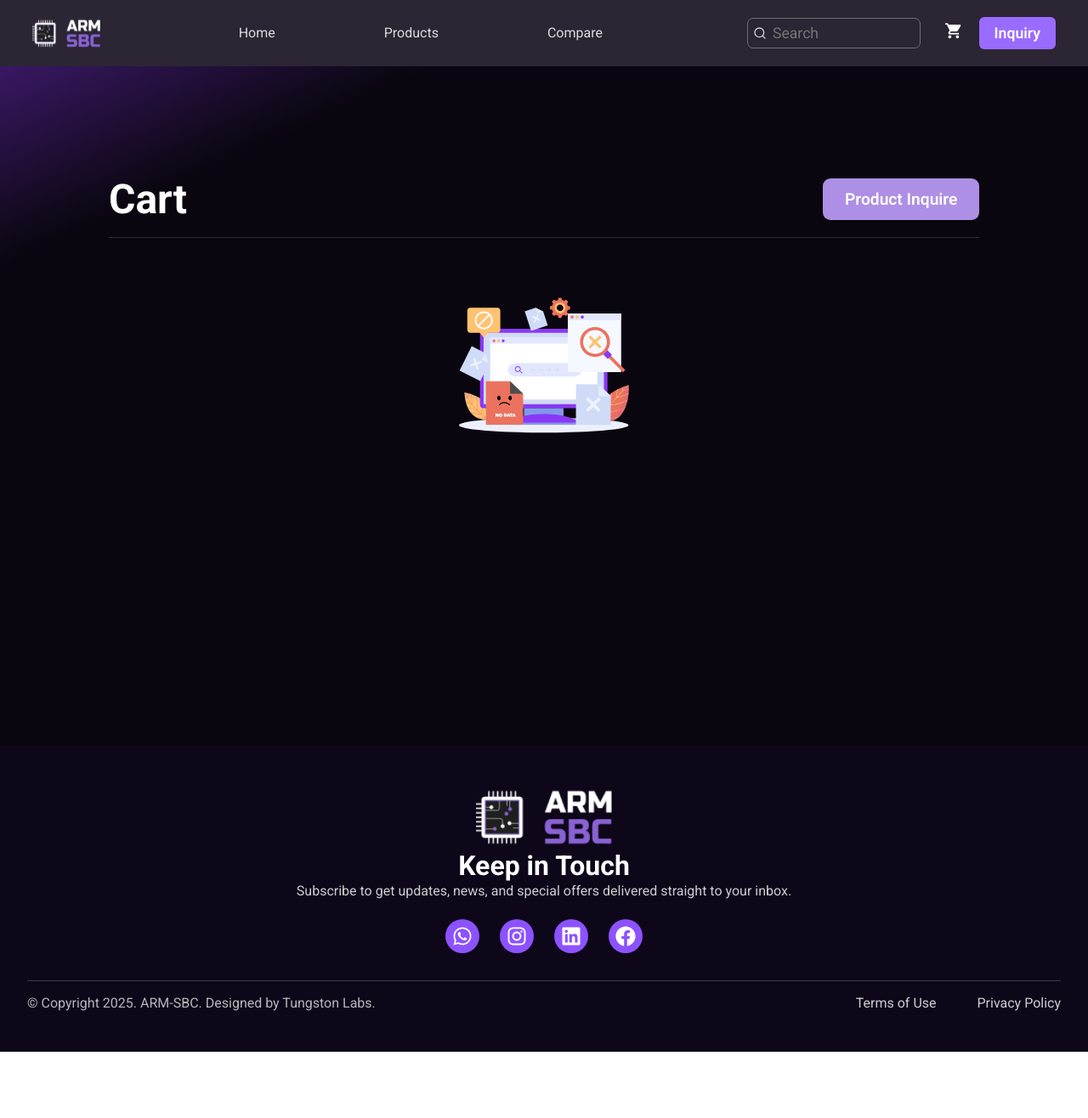
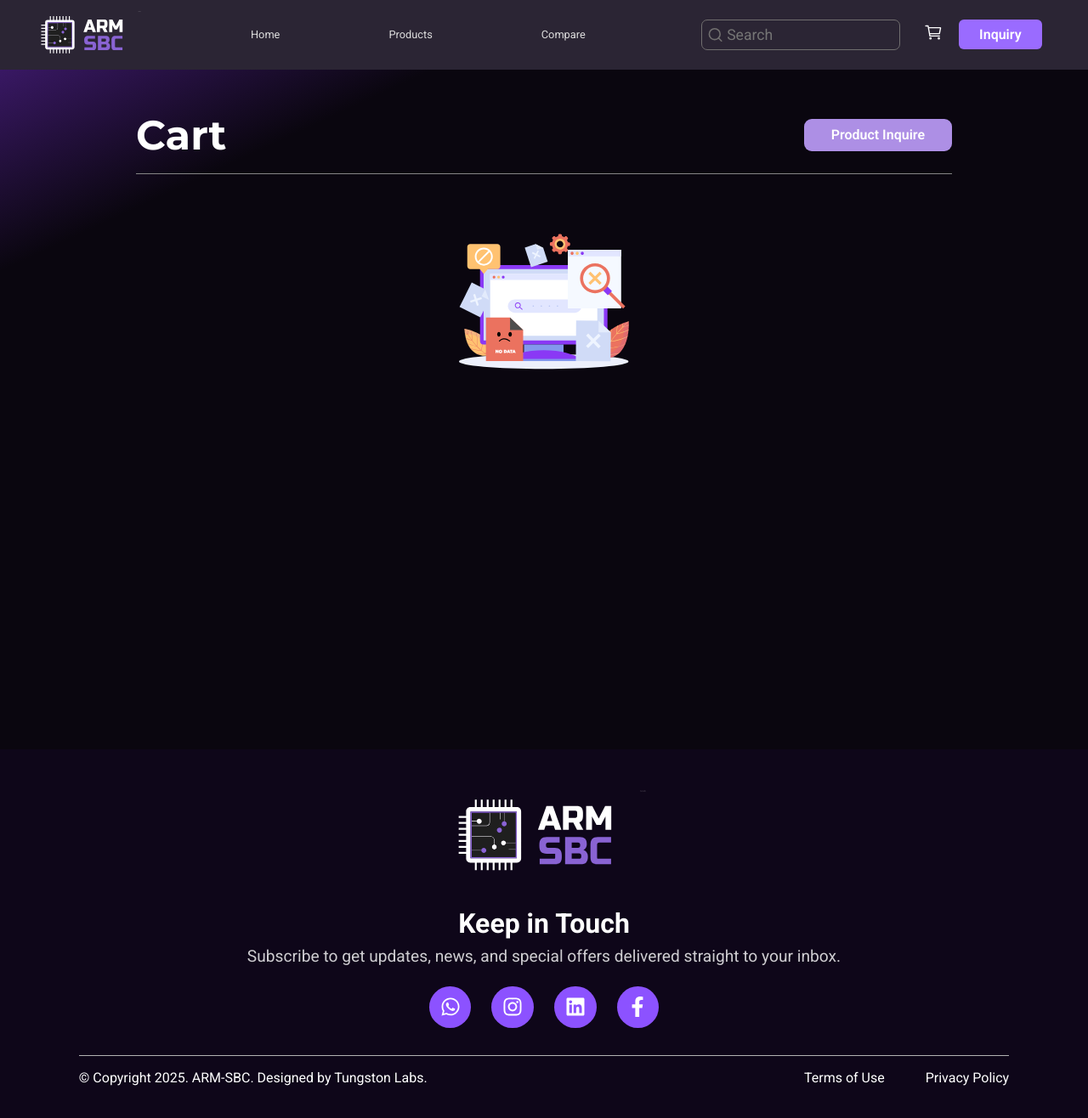
Before and after one commit to Tungston-labs/Arm_Sbc, a React (Vite) app: page /cartpage in a window 1280 px wide. Shown: the top 1316 px of the page at 85% size. Before the commit the page ends 1238 px from the top, so only its background shows below. Built offline with nearby package versions, Linux system fonts and the light colour scheme.

Commit message:
bugs fixied

```diff
--- a/src/Components/Footer/Footer.Styles.js
+++ b/src/Components/Footer/Footer.Styles.js
@@ -41,28 +41,25 @@ export const LogoSection = styled.div`
 
   @media (min-width: 901px) and (max-width: 1200px) {
     gap: 0.6rem;
-   margin-bottom: 0.2rem;
+   margin-bottom: 2rem;
   }
 
   @media (min-width: 1201px) and (max-width: 1920px) {
     gap: 0.7rem;
-   margin-bottom: 0.2rem;
+   margin-bottom: 2rem;
   }
 
   @media (min-width: 1921px) and (max-width: 3840px) {
     gap: 0.8rem;
-   margin-bottom: 0.2rem;
+   margin-bottom: 3rem;
   }
 
   @media (min-width: 3841px) and (max-width: 7680px) {
     gap: 0.9rem;
-   margin-bottom: 0.2rem;
+   margin-bottom: 3rem;
   }
 
-  @media (min-width: 7681px) {
-    gap: 1rem;
-   margin-bottom: 0.2rem;
-  }
+
 `;
 
 export const Logo = styled.img`
@@ -79,20 +76,18 @@ export const Logo = styled.img`
   }
 
   @media (min-width: 1201px) and (max-width: 1920px) {
-    width: 10rem;
+    width: 15rem;
   }
 
   @media (min-width: 1921px) and (max-width: 3840px) {
-    width: 12rem;
+    width: 18rem;
   }
 
   @media (min-width: 3841px) and (max-width: 7680px) {
-    width: 14rem;
+    width: 20rem;
   }
 
-  @media (min-width: 7681px) {
-    width: 100px;
-  }
+
 `;
 
 
@@ -100,7 +95,7 @@ export const Logo = styled.img`
 export const Heading = styled.h3`
   font-size: 1.8rem;
   font-weight: bold;
-  margin-bottom: 0.1rem;
+  margin-bottom: 0.5rem;
   font-family: 'Roboto';
   @media (min-width: 600px) {
     font-size: 1.5rem;
@@ -113,13 +108,15 @@ export const Heading = styled.h3`
   @media (min-width: 1200px) {
     font-size: 2rem;
   }
-
+ @media (min-width: 1440px) {
+    font-size: 2.5rem;
+  }
   @media (min-width: 1920px) {
-    font-size: 2.5rem;
+    font-size: 2.8rem;
   }
 
   @media (min-width: 3840px) {
-    font-size: 2.8rem;
+    font-size: 3rem;
   }
 
   @media (min-width: 7680px) {
@@ -129,16 +126,49 @@ export const Heading = styled.h3`
 
 
 export const Subtitle = styled.p`
-  max-width: 600px;
-  font-size: 1rem;
+  font-family: 'Roboto';
   opacity: 0.8;
   margin-bottom: 1.5rem;
-  font-family: 'Roboto';
+  text-align: center;
+  max-width: 100%;
 
-  @media (min-width: 3840px) {
+  /* Extra small screens (mobile) */
+  @media (max-width: 600px) {
+    font-size: 0.8rem;
+    max-width: 90%;
+  }
+
+  /* Small screens (tablet) */
+  @media (min-width: 601px) and (max-width: 900px) {
+    font-size: 0.9rem;
+
+  }
+
+  /* Medium screens (desktop) */
+  @media (min-width: 901px) and (max-width: 1200px) {
+    font-size: 1rem;
+
+  }
+
+  /* Large screens */
+  @media (min-width: 1201px) and (max-width: 1920px) {
+    font-size: 1.2rem;
+
+  }
+
+  /* Extra large screens (4K) */
+  @media (min-width: 1921px) and (max-width: 3840px) {
     font-size: 1.5rem;
+
+  }
+
+  /* Ultra large screens (8K) */
+  @media (min-width: 3841px) {
+    font-size: 2rem;
+
   }
 `;
+
 
 export const SocialIcons = styled.div`
   display: flex;
@@ -150,7 +180,7 @@ export const Icon = styled.a`
   background: #8c52ff;
   color: #fff;
   font-size: 1.5rem;
-  padding: 0.5rem;
+  padding: 0.8rem;
   border-radius: 50%;
   display: flex;
   align-items: center;
@@ -162,20 +192,46 @@ export const Icon = styled.a`
     color: #8c52ff;
   }
 
-  @media (min-width: 3840px) {
+
+  @media (max-width: 600px) {
+    font-size: 1.2rem;
+    padding: 0.6rem;
+  }
+
+
+  @media (min-width: 601px) and (max-width: 900px) {
+    font-size: 1.3rem;
+    padding: 0.7rem;
+  }
+
+
+  @media (min-width: 901px) and (max-width: 1920px) {
+    font-size: 1.5rem;
+    padding: 0.8rem;
+  }
+
+
+  @media (min-width: 1921px) and (max-width: 3840px) {
     font-size: 3rem;
     padding: 1rem;
   }
+
+
+  @media (min-width: 3841px) {
+    font-size: 4rem;
+    padding: 1.2rem;
+  }
 `;
 
+
 export const BottomBar = styled.div`
-  border-top: 1px solid rgba(255, 255, 255, 0.2);
+  border-top: 1px solid #B2B2B2;
   padding-top: 1rem;
   display: flex;
   flex-direction: column;
   align-items: center;
   gap: 0.75rem;
-  width: 100%;
+  width: 90%;
 
   @media (min-width: 768px) {
     flex-direction: row;
@@ -186,11 +242,11 @@ export const BottomBar = styled.div`
 export const Links = styled.div`
   display: flex;
   gap: 1.5rem;
-
+color: #FFFFFF;
   a {
     color: #fff;
     text-decoration: none;
-    opacity: 0.8;
+    /* opacity: 0.8; */
     font-size: 0.85rem;
 
     &:hover {
@@ -240,9 +296,9 @@ export const Links = styled.div`
 
 export const CopyRight = styled.p`
   font-size: 0.8rem;
-  opacity: 0.7;
+  /* opacity: 0.7; */
   text-align: center;
-
+color: #FFFFFF;
   @media (min-width: 768px) {
     font-size: 0.9rem;
   }
--- a/src/Components/Footer/Footer.jsx
+++ b/src/Components/Footer/Footer.jsx
@@ -12,8 +12,8 @@ import {
   CopyRight,
 } from "./Footer.Styles";
 
-import { FaWhatsapp, FaInstagram, FaLinkedin, FaFacebook } from "react-icons/fa";
-import logo from "../../assets/main/logo.svg";
+import { FaWhatsapp, FaInstagram, FaLinkedin, FaFacebookF } from "react-icons/fa";
+import logo from "../../assets/main/logo2.svg";
 
 const Footer = () => {
   return (
@@ -34,7 +34,7 @@ const Footer = () => {
         <Icon href="#"><FaWhatsapp /></Icon>
         <Icon href="#"><FaInstagram /></Icon>
         <Icon href="#"><FaLinkedin /></Icon>
-        <Icon href="#"><FaFacebook /></Icon>
+        <Icon href="#"><FaFacebookF /></Icon>
       </SocialIcons>
       <BottomBar>
         <CopyRight>© Copyright 2025. ARM-SBC. Designed by Tungston Labs.</CopyRight>
--- a/src/Components/Inquirypage/ProductListSection.jsx
+++ b/src/Components/Inquirypage/ProductListSection.jsx
@@ -79,7 +79,7 @@ function ProductListSection({ selectedProducts, setSelectedProducts }) {
                   <ProductCard key={product.id}>
                     <ProductTitle>{product?.product?.name}</ProductTitle>
                     <ProductSpecs>
-                      <li>{product?.product?.cores} core</li>
+                      <li>{product?.product?.cores} Core</li>
                       <li>{product?.product?.ram} Ram</li>
                       <li>{product?.product?.storage} Storage</li>
                     <li>
--- a/src/Components/Navbar/Navbar.Styles.js
+++ b/src/Components/Navbar/Navbar.Styles.js
@@ -1,6 +1,8 @@
 
 import styled from "styled-components";
 import { FiSearch } from "react-icons/fi";
+import { NavLink } from "react-router-dom";
+
 export const Nav = styled.nav`
   width: 100%;
   background: #2b2534;
@@ -63,7 +65,7 @@ export const Logo = styled.div`
 
     img,
     svg {
-      width: 4rem;
+      width: 6rem;
     }
   }
 
@@ -73,17 +75,17 @@ export const Logo = styled.div`
 
     img,
     svg {
-      width: 5rem;
+      width: 8rem;
     }
   }
 
 
   @media (min-width: 1441px) and (max-width: 2560px) {
-    font-size: 1.8rem;
+    font-size: 1.9rem;
 
     img,
     svg {
-      width: 7rem;
+      width: 10rem;
     }
   }
 
@@ -92,7 +94,7 @@ export const Logo = styled.div`
 
     img,
     svg {
-      width: 10rem;
+      width: 12rem;
     }
   }
 
@@ -110,7 +112,7 @@ export const Logo = styled.div`
 export const NavLinks = styled.div`
   display: flex;
   gap: 3rem;
-
+ font-family: 'Roboto';
   @media (max-width: 7680px) {
     gap: 15rem;
   }
@@ -136,6 +138,7 @@ export const Badge = styled.span`
   color: RED;
   font-size: 0.9rem;
   font-weight: bold;
+   font-family: 'Roboto';
   border-radius: 50%;
   padding: 0.2rem 0.5rem;
   min-width: 18px;
@@ -148,16 +151,21 @@ export const Badge = styled.span`
   right: -10px;
 `;
 
-export const NavLinkItem = styled.a`
+export const NavLinkItem = styled(NavLink)`
   position: relative;
   text-decoration: none;
   color: #ddd;
   font-size: 1.5rem;
   font-family: 'Roboto';
 
+  &.active {
+    color: #9a6bff; /* Highlight the current page link */
+  }
+
   &:hover {
     color: #9a6bff;
   }
+
 
   @media (max-width: 7680px) {
     font-size: 1.8rem;
@@ -166,13 +174,17 @@ export const NavLinkItem = styled.a`
   @media (max-width: 3840px) {
     font-size: 1.8rem;
   }
-
+  @media (max-width: 2560px) {
+    font-size: 1.2rem;
+  }
   @media (max-width: 1920px) {
-    font-size: 1rem;
+    font-size: 0.9rem;
   }
-
+  @media (max-width: 1440px) {
+    font-size: 0.8rem;
+  }
   @media (max-width: 1200px) {
-    font-size: 0.8rem;
+    font-size: 0.6rem;
   }
 
   @media (max-width: 900px) {
@@ -199,7 +211,8 @@ export const NavLinkItem = styled.a`
 export const RightSection = styled.div`
   display: flex;
   align-items: center;
-  gap: 2.5rem;
+  gap: 2rem;
+  padding-right: 1rem;
 
   @media (max-width: 7680px) {
     gap: 1.8rem;
@@ -225,25 +238,29 @@ export const RightSection = styled.div`
 
 export const SearchBox = styled.div`
   position: relative;
-  width: 350px;
+  width: 250px;
   display: flex;
   align-items: center;
   padding: 0.5rem;
-
+ font-family: 'Roboto';
   @media (max-width: 7680px) {
     width: 300px;
   }
 
   @media (max-width: 3840px) {
+    width: 350px;
+  }
+@media (max-width: 2560px) {
+    width: 320px;
+  }
+  @media (max-width: 1920px) {
+    width: 280px;
+  }
+  @media (max-width: 1440px) {
     width: 250px;
   }
-
-  @media (max-width: 1920px) {
-    width: 220px;
-  }
-
   @media (max-width: 1200px) {
-    width: 180px;
+    width: 200px;
   }
 
   @media (max-width: 900px) {
@@ -261,9 +278,10 @@ export const SearchInput = styled.input`
   background-color: #2B2534;
   color: #fff;
   outline: none;
+ font-family: 'Roboto';
+  ::placeholder {
+    color: #716F6F;
 
-  ::placeholder {
-    color: #d3d3d3;
   }
 
   @media (max-width: 7680px) {
@@ -297,10 +315,10 @@ export const SearchIcon = styled(FiSearch)`
   left: 0.8rem;
   top: 50%;
   transform: translateY(-50%);
-  color: #d3d3d3;
+  color: #716F6F;
   font-size: 1.2rem;
   pointer-events: none;
-
+ font-family: 'Roboto';
   @media (max-width: 7680px) {
     left: 1.5;
     font-size: 1.1rem;
@@ -308,12 +326,12 @@ export const SearchIcon = styled(FiSearch)`
 
   @media (max-width: 3840px) {
     left: 1.2rem;
-    font-size: 1.2rem;
+    font-size: 1.5rem;
   }
 
   @media (max-width: 1920px) {
     left: 0.9rem;
-    font-size: 1rem;
+    font-size: 1.2rem;
   }
 
   @media (max-width: 1200px) {
@@ -326,7 +344,7 @@ export const CartIcon = styled.div`
   position: relative;
   font-size: 2rem;
   cursor: pointer;
-
+ font-family: 'Roboto';
   @media (max-width: 7680px) {
     font-size: 1.8rem;
   }
@@ -381,7 +399,7 @@ export const InquiryButton = styled.button`
   font-size: 1.4rem;
   cursor: pointer;
   transition: all 0.2s ease;
-
+ font-family: 'Roboto';
   &:hover {
     background: #7f4ce0;
   }
@@ -392,18 +410,24 @@ export const InquiryButton = styled.button`
   }
 
   @media (max-width: 3840px) {
-    font-size: 1.2rem;
-    padding: 0.6rem 1.2rem;
+    font-size: 1.8rem;
+  padding: 0.8rem 2rem;
   }
-
+ @media (max-width: 2560px) {
+    font-size: 1.5rem;
+     padding: 0.7rem 2rem;
+  }
   @media (max-width: 1920px) {
-    font-size: 1.1rem;
-    padding: 0.55rem 1.1rem;
+    font-size: 1rem;
+    padding: 0.7rem 2rem;
   }
-
+ @media (max-width: 1440px) {
+    font-size: 1rem;
+    padding: 0.5rem 1.5rem;
+  }
   @media (max-width: 1200px) {
     font-size: 1rem;
-    padding: 0.5rem 1rem;
+   padding: 0.5rem 1.5rem;
   }
 
   @media (max-width: 900px) {
@@ -424,7 +448,7 @@ export const Hamburger = styled.div`
   display: none;
   font-size: 1.8rem;
   cursor: pointer;
-
+ font-family: 'Roboto';
   @media (max-width: 900px) {
     display: block;
   }
@@ -438,17 +462,23 @@ export const MobileMenu = styled.div`
   border-radius: 0 0 8px 8px;
 `;
 
-export const MobileNavItem = styled.a`
+export const MobileNavItem = styled(NavLink)`
   text-decoration: none;
   color: #ddd;
   padding: 0.8rem 0;
-border-bottom: 0.2px solid #FFF;
+  border-bottom: 0.2px solid #FFF;
   font-size: 1rem;
   text-align: left;
 
-  &:first-child {
+  &.active {
     color: #9a6bff;
   }
+
+  &:hover {
+    color: #9a6bff;
+  }
+
+
 
   &:last-of-type {
     border-bottom: none;
@@ -468,6 +498,7 @@ export const MobileInquiryButton = styled.button`
   border-radius: 4px;
   color: white;
   font-weight: 600;
+   font-family: 'Roboto';
   cursor: pointer;
 
   &:hover {
--- a/src/Components/Navbar/Navbar.jsx
+++ b/src/Components/Navbar/Navbar.jsx
@@ -17,9 +17,9 @@ import {
   SearchIcon,Badge
 } from "./Navbar.Styles";
 import { FaBars, FaTimes } from "react-icons/fa";
-import logo from "../../assets/main/logo.svg";
-import { IoMdCart } from "react-icons/io";
- import { Link, useNavigate } from "react-router-dom";
+import logo from "../../assets/main/logo2.svg";
+import { IoCartOutline } from "react-icons/io5";
+ import { Link, NavLink,useNavigate } from "react-router-dom";
 import { useDispatch, useSelector } from "react-redux";
 import { fetchCartItems } from "../../redux/cartSlice";
 
@@ -72,21 +72,17 @@ const Navbar = () => {
         </Logo>
 
    <NavLinks>
-          <NavLinkItem as={Link} to="/">
+  <NavLinkItem to="/" end>
     Home
   </NavLinkItem>
-          <NavLinkItem as={Link} to="/product">
+  <NavLinkItem to="/product">
     Products
   </NavLinkItem>
-          <NavLinkItem
-            as={Link}
-            to="/compare"
-            className="compare"
-            // data-count="3"
-          >
+  <NavLinkItem to="/compare">
     Compare {compareCount > 0 && <Badge>{compareCount}</Badge>}
   </NavLinkItem>
 </NavLinks>
+
 
         <RightSection>
           <SearchBox onSubmit={handleSearch}>
@@ -103,7 +99,7 @@ const Navbar = () => {
           </SearchBox>
 
           <CartIcon onClick={() => navigate("/cartpage")}>
-            <IoMdCart />
+            <IoCartOutline />
             {cartCount > 0 && <span className="badge">{cartCount}</span>}
           </CartIcon>
           <InquiryButton onClick={() => navigate("/inquiry-page")}>
@@ -118,16 +114,16 @@ const Navbar = () => {
 
       {isOpen && (
         <MobileMenu>
-          <MobileNavItem as={Link} to="/">
+          <MobileNavItem as={NavLink} to="/" end>
     Home
   </MobileNavItem>
-          <MobileNavItem as={Link} to="/product">
+  <MobileNavItem as={NavLink} to="/product">
     Product
   </MobileNavItem>
-          <MobileNavItem as={Link} to="/compare">
+  <MobileNavItem as={NavLink} to="/compare">
     Compare {compareCount > 0 && `(${compareCount})`}
   </MobileNavItem>
-          <MobileNavItem as={Link} to="/cartpage">
+  <MobileNavItem as={NavLink} to="/cartpage">
     Cart
   </MobileNavItem>
           <MobileInquiryButton onClick={() => navigate("/inquiry-page")}>
--- a/src/pages/Inquiryform/InquiryPage.Styles.js
+++ b/src/pages/Inquiryform/InquiryPage.Styles.js
@@ -161,7 +161,7 @@ export const ProductSpecs = styled.ul`
   margin: 0.5rem 0;
   padding-left: 1rem;
   list-style: disc;
-  color: #cfd2f3;
+  color: white;
  font-family: "Roboto";
   font-size: 2.5rem;
 @media (max-width: 3860px) {
@@ -296,24 +296,30 @@ export const FormTitle = styled.h2`
   font-weight: 700;
   margin-bottom: 1rem;
   text-align: center;
-font-family: "Roboto";
+font-family: "Montserrat";
+
   @media (max-width: 480px) {
     font-size: 1rem;
   }
 
   @media (max-width: 768px) {
+    font-size: 1.8rem;
+  }
+ @media (max-width: 1440px) {
     font-size: 1.5rem;
   }
- @media (max-width: 1440px) {
+
+@media (max-width: 1980px) {
+    font-size: 2rem;
+  }
+  @media (max-width: 1024px) {
+    font-size: 1.5rem;
+  }
+  @media (max-width: 1440px) {
     font-size: 1.8rem;
   }
-
-  @media (max-width: 1024px) {
-    font-size: 1.2rem;
-  }
-
   @media (min-width: 2560px) {
-    font-size: 2.5rem;
+    font-size: 2.8rem;
   }
 
   @media (min-width: 3840px) {
@@ -327,7 +333,7 @@ font-family: "Roboto";
 
 
 export const FormDescription = styled.p`
-  color: #cfd2f3;
+  color: white;
   margin-bottom: 2rem;
   line-height: 1.7;
   font-family: "Roboto";
@@ -413,7 +419,7 @@ export const InputGroup = styled.div`
 
 export const Label = styled.label`
   font-size: clamp(0.9rem, 1vw, 1rem);
-  color: #cfd2f3;
+   color: white;
   font-weight: 500;
   white-space: nowrap;
   font-family: "Roboto";
@@ -595,8 +601,8 @@ export const InputRow = styled.div`
 
 
 export const Heading = styled.div`
-  color: #FFF;
-  font-family: "Roboto";
+  color: white;
+  font-family: "Montserrat";
   font-style: normal;
   font-weight: 400;
   line-height: 1.4;
--- a/src/pages/cartpage/CartPage.Styles.js
+++ b/src/pages/cartpage/CartPage.Styles.js
@@ -23,9 +23,11 @@ export const Container = styled.div`
 background: linear-gradient(155deg, rgb(57, 24, 100) 0%, rgb(10, 6, 15) 17%);
   background-size: cover;
   color: #fff;
-  padding: 8rem;
+padding: 3rem 10rem 2rem 10rem;
+
   margin: auto;
   min-height: 100vh;
+
 
   @media (max-width: 900px) {
   background: none;
@@ -51,7 +53,7 @@ export const CartHeader = styled.div`
 
 export const CartTitle = styled.h2`
   color: #fff;
-  font-family: 'Roboto', sans-serif;
+  font-family: 'Montserrat';
   font-weight: 700;
   font-style: normal;
   line-height: normal;
@@ -68,18 +70,17 @@ export const CartTitle = styled.h2`
   @media (min-width: 1200px) {
     font-size: 3rem;
   }
-
+ @media (min-width: 1440px) {
+    font-size: 2.2rem;
+  }
   @media (min-width: 1920px) {
-    font-size: 3.5rem;
+    font-size: 2.5rem;
   }
 
   @media (min-width: 3840px) {
-    font-size: 5rem;
+    font-size: 3rem;
   }
 
-  @media (min-width: 7680px) {
-    font-size: 6rem;
-  }
 `;
 
 export const EnquiryButton = styled.button`
@@ -116,8 +117,8 @@ export const EnquiryButton = styled.button`
   }
 
   @media (min-width: 1200px) {
-    font-size: 1.2rem;
-    padding: 0.8rem 1.6rem;
+    font-size: 1rem;
+    padding: 0.6rem 2rem;
     border-radius: 9px;
   }
 
@@ -187,7 +188,7 @@ export const ProductName = styled.h3`
   font-style: normal;
   font-weight: 500;
   font-size: 0.8rem;
-
+  margin-bottom: 1rem;
   @media (min-width: 600px) {
     font-size: 1rem;
   }
@@ -197,20 +198,20 @@ export const ProductName = styled.h3`
   }
 
   @media (min-width: 1200px) {
-    font-size: 1.5rem;
+    font-size: 1rem;
+  }
+ @media (min-width: 1440px) {
+    font-size: 1.3rem;
+  }
+  @media (min-width: 1920px) {
+    font-size: 1.8rem;
   }
 
-  @media (min-width: 1920px) {
+  @media (min-width: 3840px) {
     font-size: 2rem;
   }
 
-  @media (min-width: 3840px) {
-    font-size: 2.5rem;
-  }
 
-  @media (min-width: 7680px) {
-    font-size: 3rem;
-  }
 `;
 
 
@@ -221,7 +222,7 @@ export const ProductSpecs = styled.ul`
   font-size: 0.9rem;
   opacity: 0.8;
 
-  margin-top: 10px;
+  /* margin-top: 10px; */
 
   li {
     margin-bottom: 0.3rem;
@@ -233,28 +234,27 @@ export const ProductSpecs = styled.ul`
   }
 
 
-  @media (min-width: 900px) {
-    font-size: 1.1rem;
-  }
-
-
-  @media (min-width: 1200px) {
+@media (min-width: 900px) {
     font-size: 1.2rem;
   }
 
+  @media (min-width: 1200px) {
+    font-size: 1rem;
+  }
+ @media (min-width: 1440px) {
+    font-size: 1.2rem;
+  }
   @media (min-width: 1920px) {
-    font-size: 1.4rem;
+    font-size: 1.5rem;
   }
-
-
-  @media (min-width: 3840px) {
+@media (min-width: 2560px) {
     font-size: 1.5rem;
   }
 
-
-  @media (min-width: 7680px) {
+  @media (min-width: 3840px) {
     font-size: 2rem;
   }
+
 `;
 
 
@@ -263,12 +263,40 @@ export const QuantityControl = styled.div`
   display: flex;
   align-items: center;
   gap: 0.5rem;
+    font-size:1.2rem;
+      @media (min-width: 900px) {
+    font-size: 1.5rem;
+
+  }
+
+  @media (min-width: 1200px) {
+    font-size: 2rem;
+  }
+@media (min-width: 1440px) {
+    font-size: 1.3rem;
+  }
+  @media (min-width: 1920px) {
+    font-size: 2.5rem;
+  }
+  @media (min-width: 2048px) {
+    font-size: 2rem;
+  }
+   @media (min-width: 2560px) {
+    font-size: 2rem;
+  }
+  @media (min-width: 3840px) {
+    font-size: 2.2rem;
+  }
+
+  @media (min-width: 7680px) {
+    font-size: 2.8rem;
+  }
 `;
 
 export const QuantityButton = styled.button`
   background: none;
   border: none;
-  color: inherit;
+  color: #898595;
   font-size: 1rem;
   cursor: pointer;
   min-width: 20px;
@@ -290,11 +318,17 @@ export const QuantityButton = styled.button`
   }
 
   @media (min-width: 1200px) {
-    font-size: 1.8rem;
+    font-size: 2rem;
   }
 
   @media (min-width: 1920px) {
+    font-size: 2.5rem;
+  }
+  @media (min-width: 2048px) {
     font-size: 2rem;
+  }
+     @media (min-width: 2560px) {
+    font-size: 2.5rem;
   }
   @media (min-width: 3840px) {
     font-size: 2.5rem;
@@ -307,17 +341,66 @@ export const QuantityButton = styled.button`
 
 
 export const QuantityValue = styled.span`
- background: #fff;
+  background: #CAC4C4;
   border: 1px solid #fff;
   color: black;
-  padding: 0.2rem 0.7rem;
+  display: flex;
+  align-items: center;
+  justify-content: center;
+  width: 2rem;
+  height: 2rem;
+  font-size: 1rem;
+  padding: 0;
   border-radius: 4px;
   cursor: pointer;
 
-  @media (min-width: 3840px) {
+  /* Small screens */
+  @media (max-width: 600px) {
+    width: 1.5rem;
+    height: 1.5rem;
+    font-size: 0.8rem;
+  }
+
+  /* Medium screens */
+  @media (min-width: 900px) {
+    width: 2rem;
+    height: 2rem;
+    font-size: 1rem;
+  }
+
+  /* Large screens */
+  @media (min-width: 1200px) {
+    width: 2rem;
+    height: 2rem;
+    font-size: 1.3rem;
+  }
+
+  /* Extra large screens */
+  @media (min-width: 1920px) {
+    width: 2.5rem;
+    height: 2.5rem;
+    font-size: 1.3rem;
+  }
+ @media (min-width: 2048px) {
+    width: 3rem;
+    height: 3rem;
     font-size: 1.5rem;
   }
+  /* 4K screens */
+  @media (min-width: 3840px) {
+    width: 3rem;
+    height: 3rem;
+    font-size: 1.8rem;
+  }
+
+  /* 8K screens */
+  @media (min-width: 7680px) {
+    width: 6rem;
+    height: 6rem;
+    font-size: 2.8rem;
+  }
 `;
+
 
 export const RemoveButton = styled.button`
   background: transparent;
@@ -325,7 +408,7 @@ export const RemoveButton = styled.button`
   color: #fff;
   font-size: 1.2rem;
   cursor: pointer;
-
+margin-right:10px ;
   &:hover {
     color: #ff4d4d;
   }
@@ -336,21 +419,31 @@ export const RemoveButton = styled.button`
 `;
 
 export const MoreInfo = styled.a`
-  font-size: 0.9rem;
-  color: #8c52ff;
-  text-decoration: none;
+  font-size: 0.8rem;
+  color: #4C67FF;
+  text-decoration: underline;
+  margin-left: 2rem;
 
   &:hover {
     text-decoration: underline;
   }
 
+  /* Small screens */
+  @media (max-width: 600px) {
+    font-size: 0.7rem;
+    margin-left: 1px;
+  }
+
+  /* Medium screens */
   @media (min-width: 3840px) {
     font-size: 1.5rem;
   }
 `;
 
+
 export const Divider = styled.hr`
   border: none;
-  border-top: 1px solid rgba(255, 255, 255, 0.15);
+  border-top: 1px solid rgb(134, 134, 134);
   margin: 1rem 0;
+  margin-bottom: 2rem;
 `;
--- a/src/pages/product/product.style.js
+++ b/src/pages/product/product.style.js
@@ -14,15 +14,34 @@ background: linear-gradient(155deg, rgb(96, 40, 170) 0%, rgb(10, 6, 15) 17%);
 
 export const ProductHeader = styled.h2`
   margin: 0 auto;
-  font-size: 1.2rem;
+  font-size: 2rem;
   text-align: center;
+  font-family: "Montserrat";
+  margin-bottom: 5rem;
+font-weight:600;
+ @media (width>=375px) {
+    font-size: 1.8rem;
+      margin-bottom: 0.5rem;
+  }
+   @media (width>=425px) {
+    font-size: 1.8rem;
+      margin-bottom: 1rem;
+  }
+  @media (width>=768px) {
+    font-size: 2rem;
+      margin-bottom: 1rem;
+  }
+
   @media (width>=1024px) {
     font-size: 2.5rem;
   }
   @media (width>=1280px) {
+    font-size: 2.5rem;
+  }
+  @media (width>=1440px) {
     font-size: 3rem;
-  }
-  @media (width>=1536px) {
+
+  }  @media (width>=1960px) {
     font-size: 3.75rem;
   }
   @media (width>=2560px) {
@@ -49,7 +68,7 @@ export const ProductCardContainer = styled.div`
   }
   @media (width>=1280px) {
     padding: 3rem 13rem;
-    gap: 3rem 2.5rem;
+    gap: 3rem 2rem;
   }
   @media (width>=1536px) {
     padding: 4rem 20rem;
```
Also changed, not shown: src/Components/product/poductCard.style.js (+9 -7 lines), src/pages/cartpage/CartPage.jsx (+4 -4 lines). Lines whose indentation alone changed are shown as unchanged.
